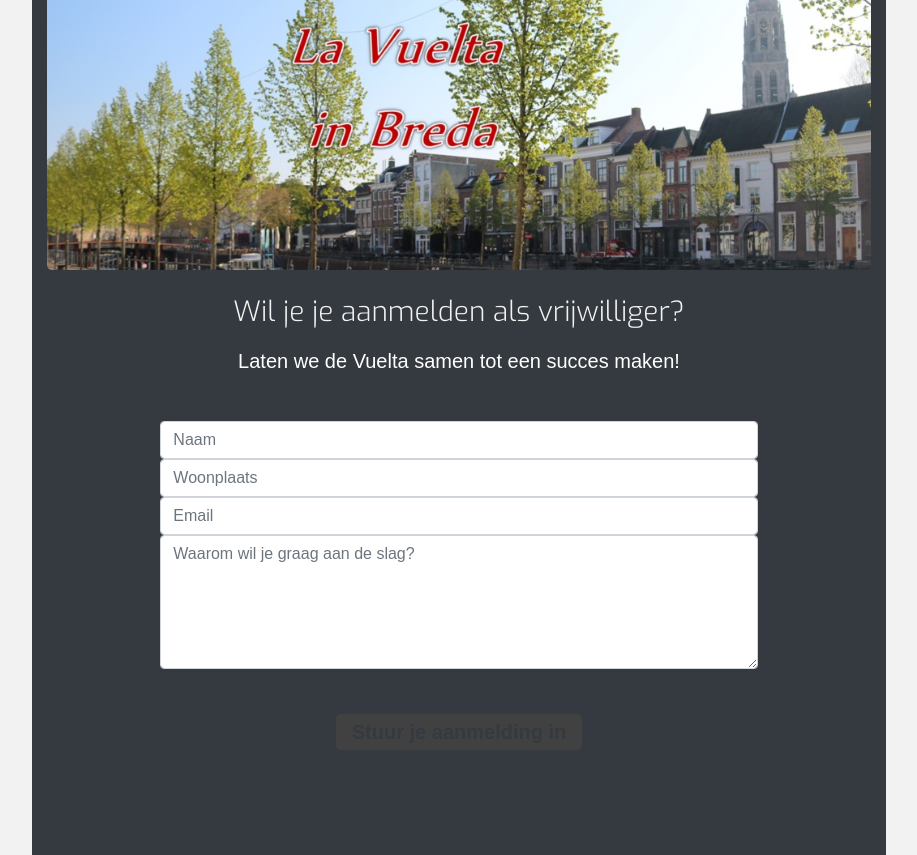
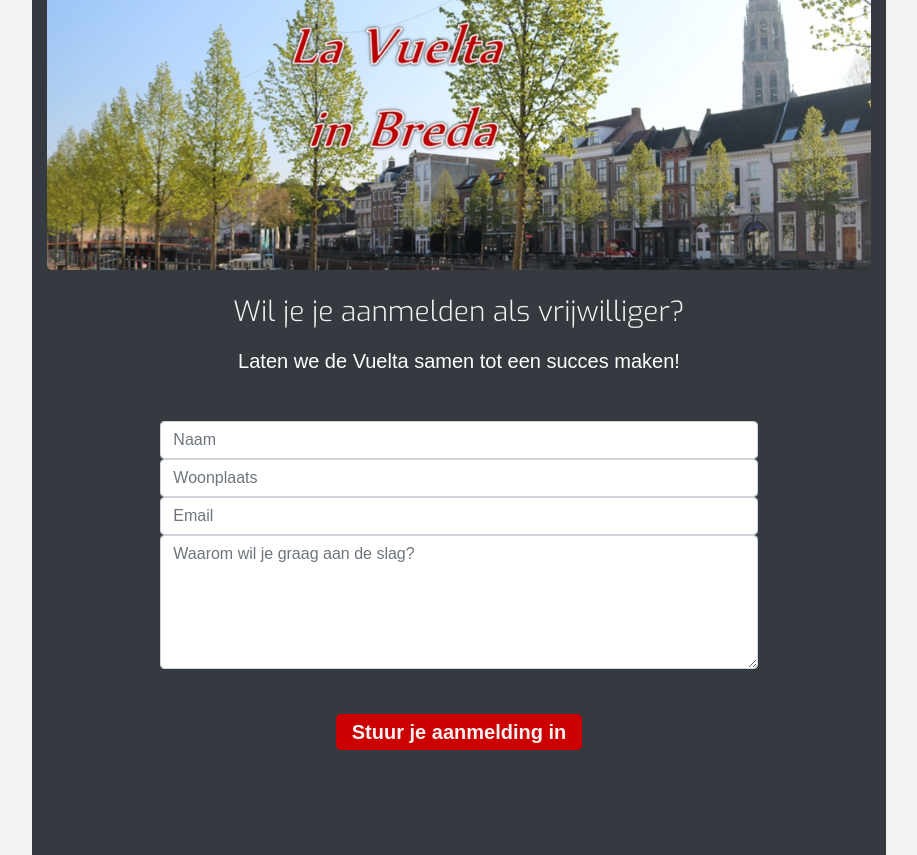
Before and after one commit to PeterLenting/my-first-website, a plain HTML site: page contact.html in a window 1280 px wide. Shown: the part 95-950 px from the top of the page, without its empty margins (181-1098 px from the left). Drawn offline with nearby package versions, Linux system fonts and the light colour scheme.

```diff
--- a/assets/css/main.css
+++ b/assets/css/main.css
@@ -366,8 +366,8 @@ padding-bottom: 5px;
 }
 
 #button-color {
-  background-color: #f2f2f2fb3!important;
-   color: #343a40!important;
+  background-color: #cc0000!important;
+   color: #f2f2f2!important;
 }
 
 #padding-line {
```
Also changed, not shown: la-vuelta-2020.html (+2 -2 lines), 1 other file.
